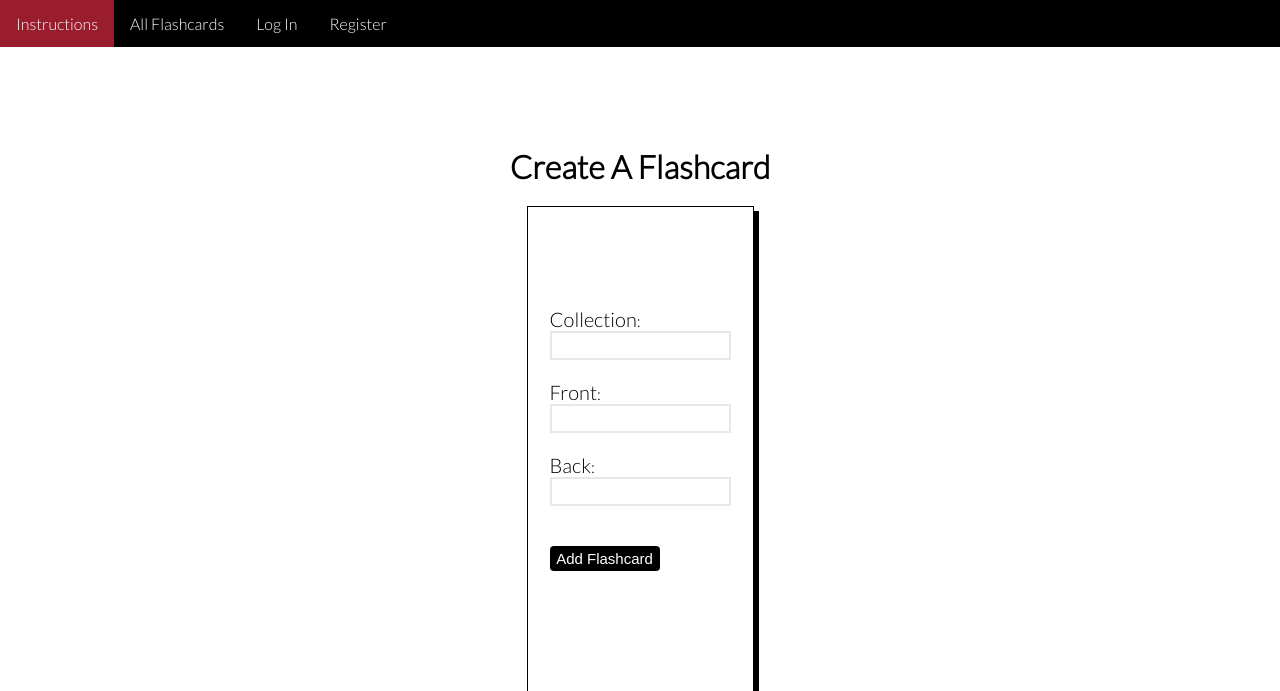
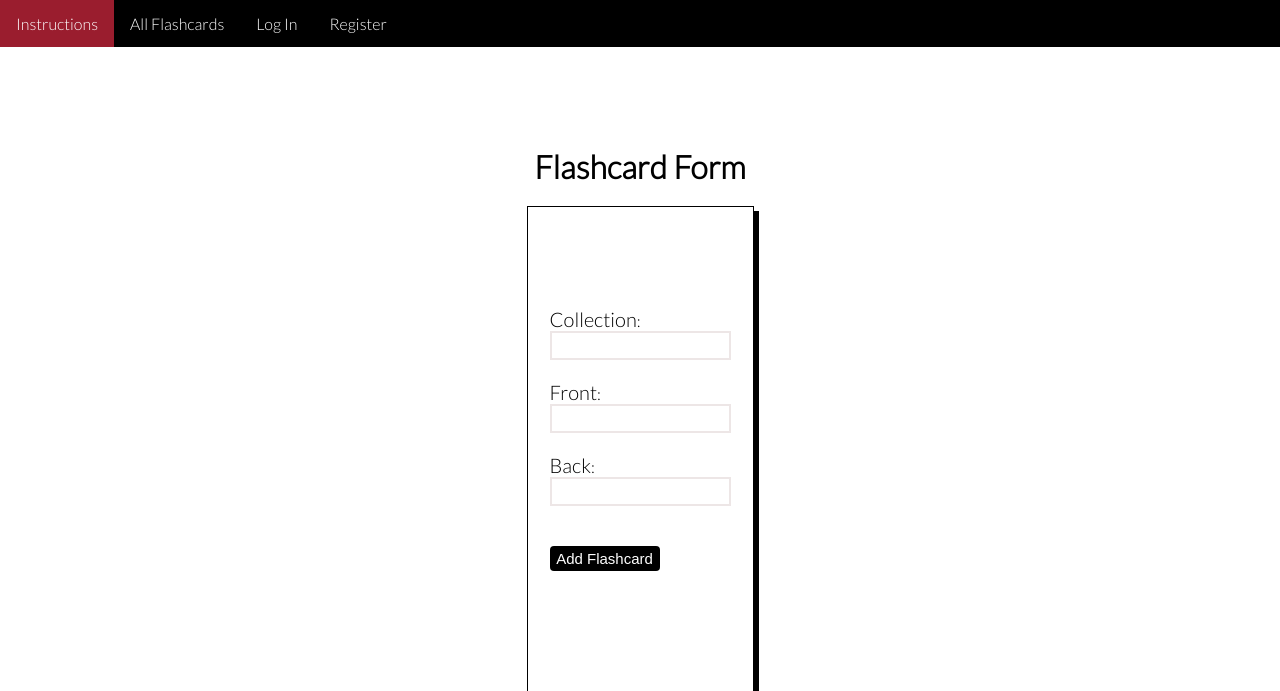
Before and after one commit to Zee22780/cultivate, a Flask app: template myapp/templates/create_flashcard.html in a window 1280 px wide. Shown: the top 691 px of the page. Run offline with Flask 2, Linux system fonts and the light colour scheme; the template is opened without the code that fills it: values that come from a table or form of the project are taken from there, others are empty; parts of the project's set-up code (start-up, migrations or seed data) failed here and were passed over.

Commit message:
Change heading for create flashcard page

```diff
--- a/myapp/templates/create_flashcard.html
+++ b/myapp/templates/create_flashcard.html
@@ -2,7 +2,7 @@
 {% block content %}
 
 <div class="heading">
-  <h1>Create A Flashcard</h1>
+  <h1>Flashcard Form</h1>
 </div>
 
 <div class="form">
```
